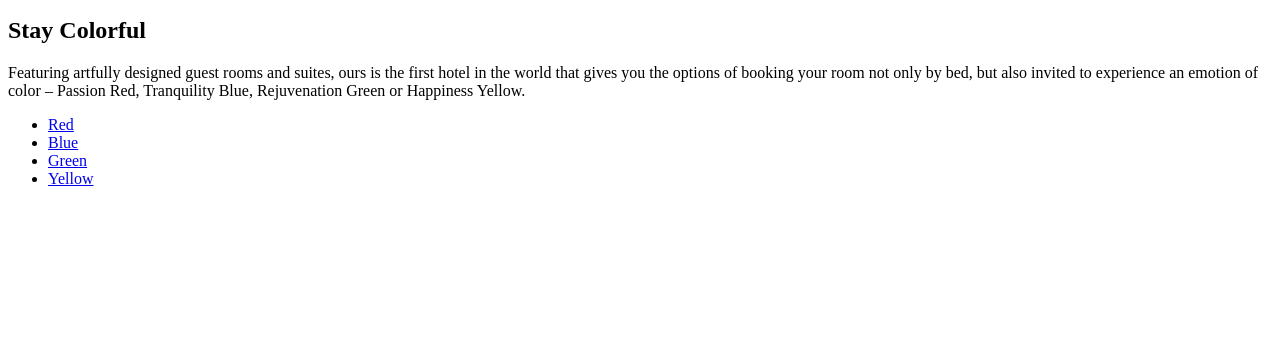
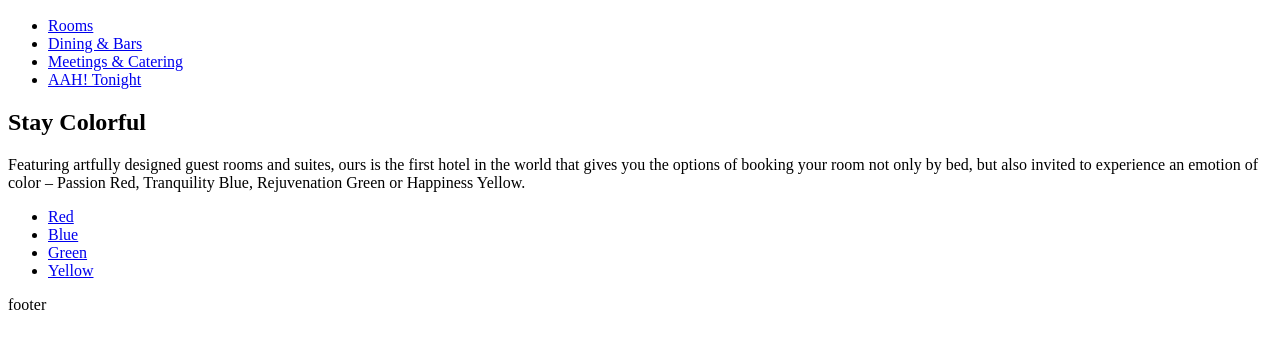
Before and after one commit to jwillIams33/capstone, a Gatsby site: page / in a window 1280 px wide. Shown: the part 50-398 px from the top of the page. Built offline with nearby package versions, Linux system fonts and the light colour scheme; Gatsby itself is replaced by a stand-in of ours.

Commit message:
added footer component

```diff
--- a/src/components/footer.js
+++ b/src/components/footer.js
@@ -0,0 +1,9 @@
+import React from 'react'
+
+const Footer = () => {
+    return (
+        <div>footer</div>
+    )
+}
+
+export default Footer
--- a/src/components/header.js
+++ b/src/components/header.js
@@ -1,9 +1,26 @@
 import React from 'react'
+import { Link } from 'gatsby'
 
 const Header = () => {
     return (
         <header>
               <h2>Logo</h2>
+              <nav>
+                  <ul>
+                      <li>
+                          <Link to="/">Rooms</Link>
+                      </li>
+                      <li>
+                          <Link to="/">Dining &amp; Bars </Link>
+                      </li>
+                      <li>
+                          <Link to="/">Meetings &amp; Catering</Link>
+                      </li>
+                      <li>
+                          <Link to="/">AAH! Tonight</Link>
+                      </li>
+                  </ul>
+              </nav>
         </header>
 
     )
--- a/src/pages/index.js
+++ b/src/pages/index.js
@@ -1,6 +1,7 @@
 import React from "react"
 import { Link } from 'gatsby'
 import Header from "../components/header"
+import Footer from "../components/footer"
 
 const IndexPage = () => {
     return (
@@ -14,6 +15,7 @@ const IndexPage = () => {
 <li><Link to="/greenPage">Green</Link></li>
 <li><Link to="/yellowPage">Yellow</Link></li>
 </ul>
+<Footer />
 </section>
     )
 }
```
